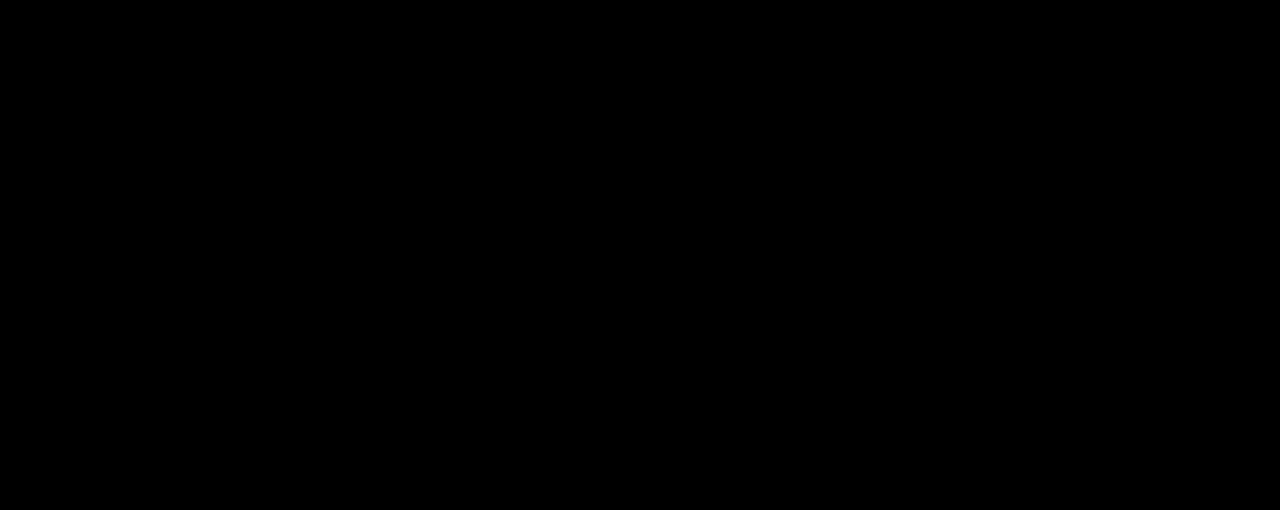
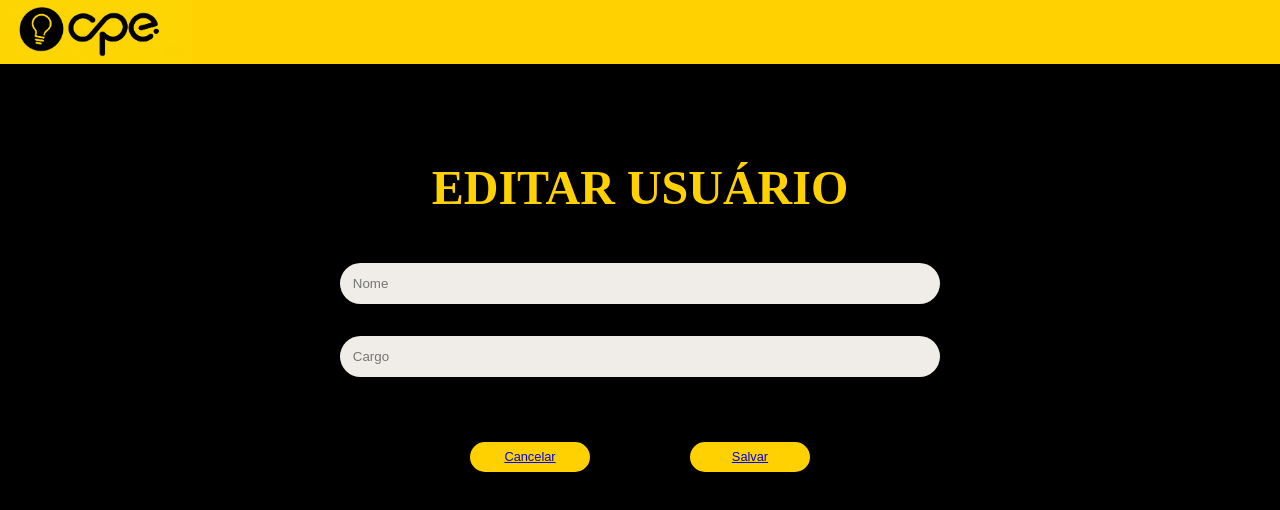
Before and after one commit to Jorge-Maia/Trainee-CPE, a React (Vite) app in the folder Trainee_CPE/: page /usuario in a window 1280 px wide. Before the commit this address had no page. Shown: the top 510 px of the page. Built offline with nearby package versions, Linux system fonts and the light colour scheme.

Commit message:
Página do Usuario!

```diff
--- a/Trainee_CPE/src/App.css
+++ b/Trainee_CPE/src/App.css
@@ -404,5 +404,74 @@ html, body {
   padding: 0;
   width: 100%;
   min-height: 100vh;
-  overflow-x: hidden; /* Evita barras de rolagem horizontais indesejadas */
+  overflow-x: hidden;
 }
+
+/*EDIÇÃO DA PÁGINA DE USUARIO*/
+
+.conteudo-principal-usuario {
+  text-align: center;
+  margin-top: 5rem;
+  width: 100%;
+  height: auto;
+
+}
+
+.conteudo-principal-usuario h1 {
+  font-size: 3rem;
+  margin-bottom: 3rem;
+  color:#FFD101;
+  text-align: center;
+  margin-top: 1rem;
+  align-items: center;
+}
+
+.formulario-usuario {
+  display: flex;
+  flex-direction: column;
+  align-items: center;
+  gap: 0.2rem;
+  margin-top: 0.5rem;
+  border-radius: 2rem;
+}
+
+.formulario-usuario input {
+  width: 100%;
+  max-width: 600px;
+  min-width: 280px;
+  padding: 0.8rem;
+  border-radius: 50px;
+  border: none;
+  background-color:rgb(240, 237, 233);
+  color:#000000;
+  margin-bottom: 0.5rem;
+}
+
+.botao-usuario {
+  width: 50%;
+  display: flex;
+  justify-content: center;
+  align-items: center;
+  font-size: 0.8rem;
+  text-align: center;
+  height: 30px;
+  max-width: 120px;
+  min-width: 60px;
+  border-radius: 50px;
+  border: none;
+  background-color: #FFD101;
+  color:#000000;
+  cursor: pointer;
+}
+
+.botoes-acao {
+  display: flex;
+  justify-content: center;
+  gap: 100px;
+  width: 100%;
+  max-width: 600px;
+  margin: 20px auto 0;
+  align-items: center;
+  height: 50px auto;
+  padding: 1rem;
+}
--- a/Trainee_CPE/src/Home.jsx
+++ b/Trainee_CPE/src/Home.jsx
@@ -1,7 +1,7 @@
 import './App.css';
 import { Swiper, SwiperSlide } from 'swiper/react';
 import { Navigation } from 'swiper/modules';
-
+import { Link } from 'react-router-dom';
 import 'swiper/css';
 import 'swiper/css/navigation';
 
@@ -14,7 +14,7 @@ function Home() {
                     <nav className="menu-opções">
                         <ul>
 
-                            <li><a href="#usuario">Usuário</a></li>
+                            <li><Link to="/usuario">Usuário</Link></li>
                             <li><a href="#home">Home</a></li>
                             <li><a href="#perfil">Perfil</a></li>
                             <li><a href="#sair">Sair</a></li>
--- /dev/null
+++ b/Trainee_CPE/src/Usuario.jsx
@@ -0,0 +1,31 @@
+import './App.css';
+import { Link } from 'react-router-dom';
+
+function Usuario() {
+    return (
+        <div className="pagina-cadastro">
+            <header className="cabecalho">
+                <div className="logo-container">
+                    <img src= "Imagens/cpe_cadastro_2.png" alt="Logo da CPE Jr." className="logo" />
+                </div>
+            </header>
+            <main className='conteudo-principal-usuario'>
+                <h1>
+                    EDITAR USUÁRIO
+                </h1>
+
+                <form className="formulario-usuario">
+                    <input type="text" placeholder="Nome" /> <br />
+                    <input type= "text" placeholder='Cargo' /> <br />
+                </form>
+                <div className='botoes-acao'>
+                <button className='botao-usuario'><Link to="/Home">Cancelar</Link></button>
+                <button className='botao-usuario'><Link to="/Home">Salvar</Link></button>
+                </div>
+            </main>
+
+        </div>
+    )
+}
+
+export default Usuario;
--- a/Trainee_CPE/src/main.jsx
+++ b/Trainee_CPE/src/main.jsx
@@ -6,6 +6,8 @@ import { BrowserRouter, Routes, Route } from 'react-router-dom'
 import Cadastro from './Cadastro.jsx'
 import Login from './Login.jsx'
 import Home from './Home.jsx'
+import Usuario from './Usuario.jsx'
+
 
 ReactDOM.createRoot(document.getElementById('root')).render(
   <React.StrictMode>
@@ -18,6 +20,7 @@ ReactDOM.createRoot(document.getElementById('root')).render(
         <Route path="/login" element={<Login />} />
         <Route path="/cadastro" element={<Cadastro />} />
         <Route path="/home" element={<Home />} />
+        <Route path="/usuario" element={<Usuario />} />
       </Routes>
     </BrowserRouter>
   </React.StrictMode>,
```
